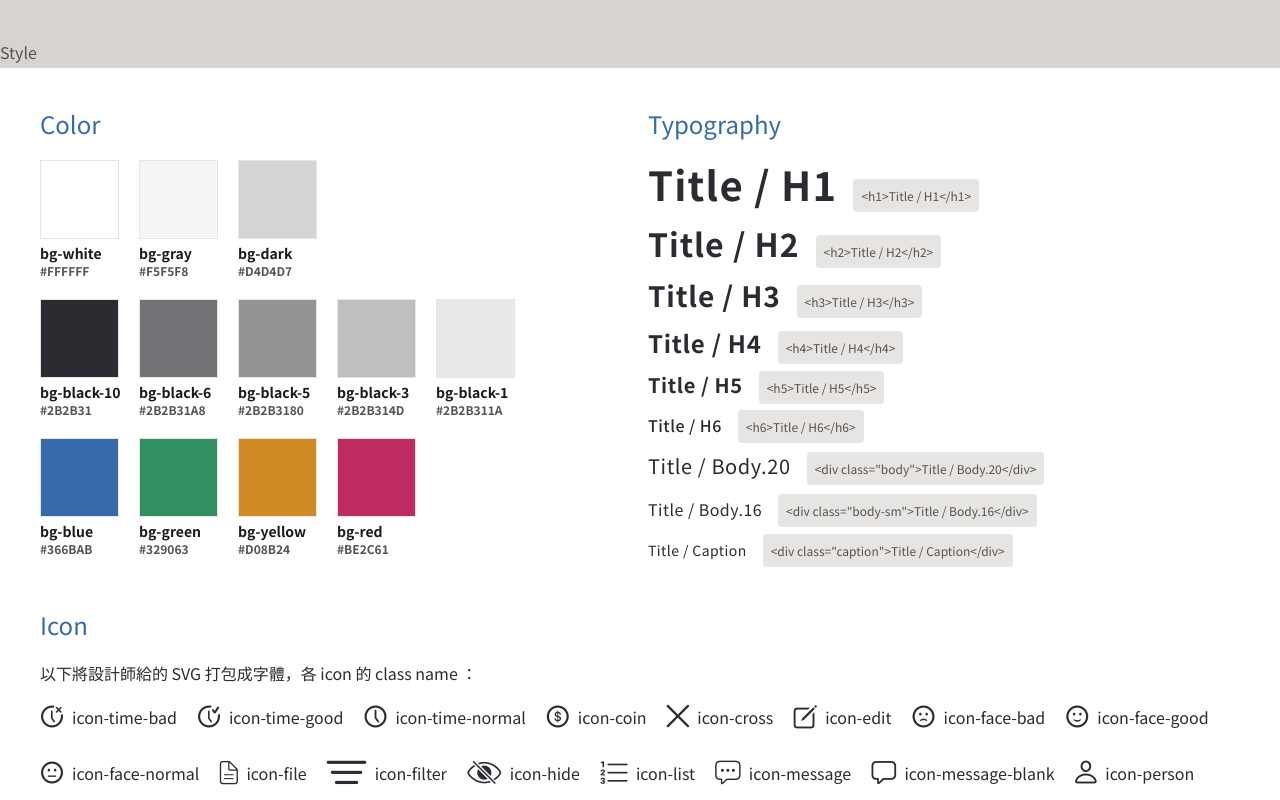
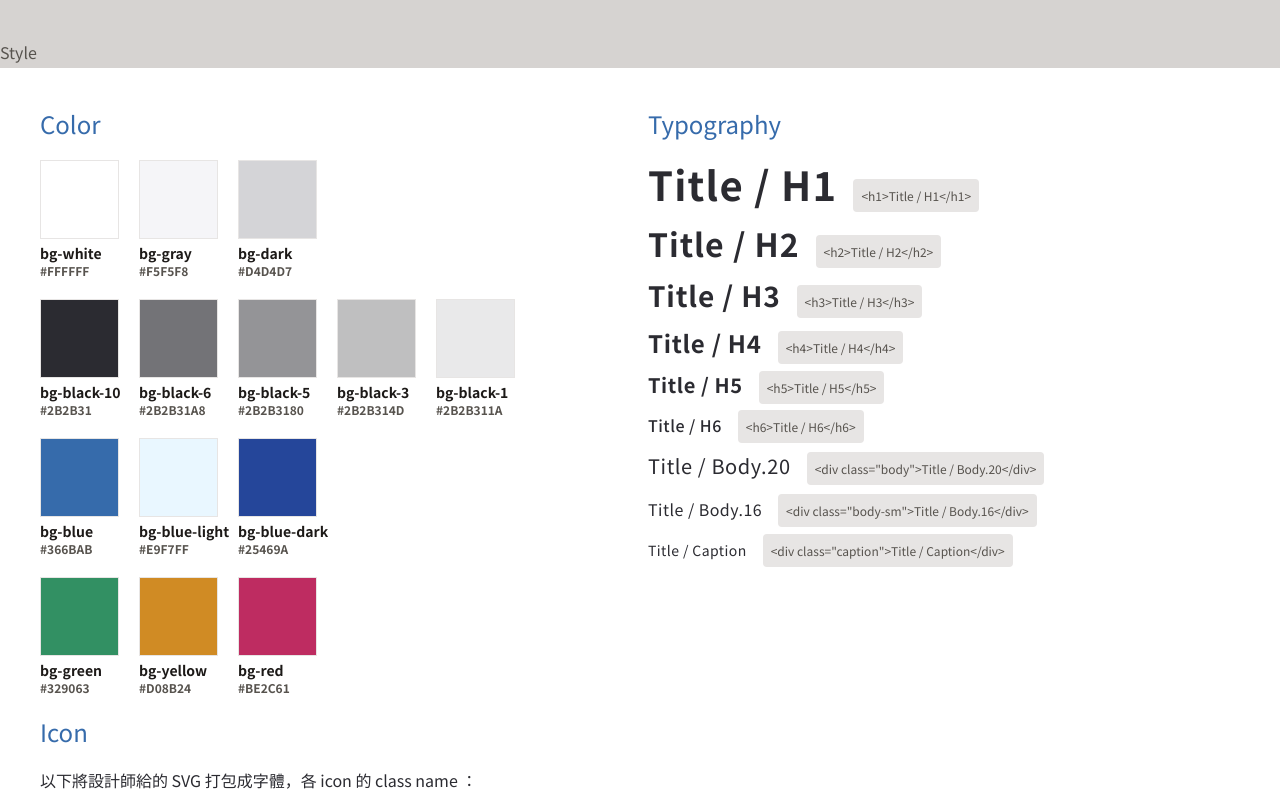
Before and after one commit to North-Cat/true-salary-story-client, a Nuxt app: page /guildline in a window 1280 px wide. Shown: the top 800 px of the page. Built offline with nearby package versions, Linux system fonts and the light colour scheme.

Commit message:
style: 新增顏色

```diff
--- a/pages/guildline.vue
+++ b/pages/guildline.vue
@@ -56,6 +56,18 @@
                                 <div class="text-sm text-stone-900">bg-blue</div>
                                 <div class="text-xs text-stone-600">#366BAB</div>
                             </div>
+                            <div class="flex flex-col">
+                                <div class="bg-blue-light border border-stone-200 me-5 mb-1" style="height:79px; width:79px"></div>
+                                <div class="text-sm text-stone-900">bg-blue-light</div>
+                                <div class="text-xs text-stone-600">#E9F7FF</div>
+                            </div>
+                            <div class="flex flex-col">
+                                <div class="bg-blue-dark border border-stone-200 me-5 mb-1" style="height:79px; width:79px"></div>
+                                <div class="text-sm text-stone-900">bg-blue-dark</div>
+                                <div class="text-xs text-stone-600">#25469A</div>
+                            </div>
+                        </div>
+                        <div class="flex flex-row mb-5 font-semibold">
                             <div class="flex flex-col">
                                 <div class="bg-green border border-stone-200 me-5 mb-1" style="height:79px; width:79px"></div>
                                 <div class="text-sm text-stone-900">bg-green</div>
--- a/tailwind.config.js
+++ b/tailwind.config.js
@@ -23,6 +23,8 @@ module.exports = {
           1: '#2B2B311A',
         },
         blue: '#366BAB',
+        'blue-light': '#E9F7FF',
+        'blue-dark': '#25469A',
         green: '#329063',
         yellow: '#D08B24',
         red: '#BE2C61',
```
